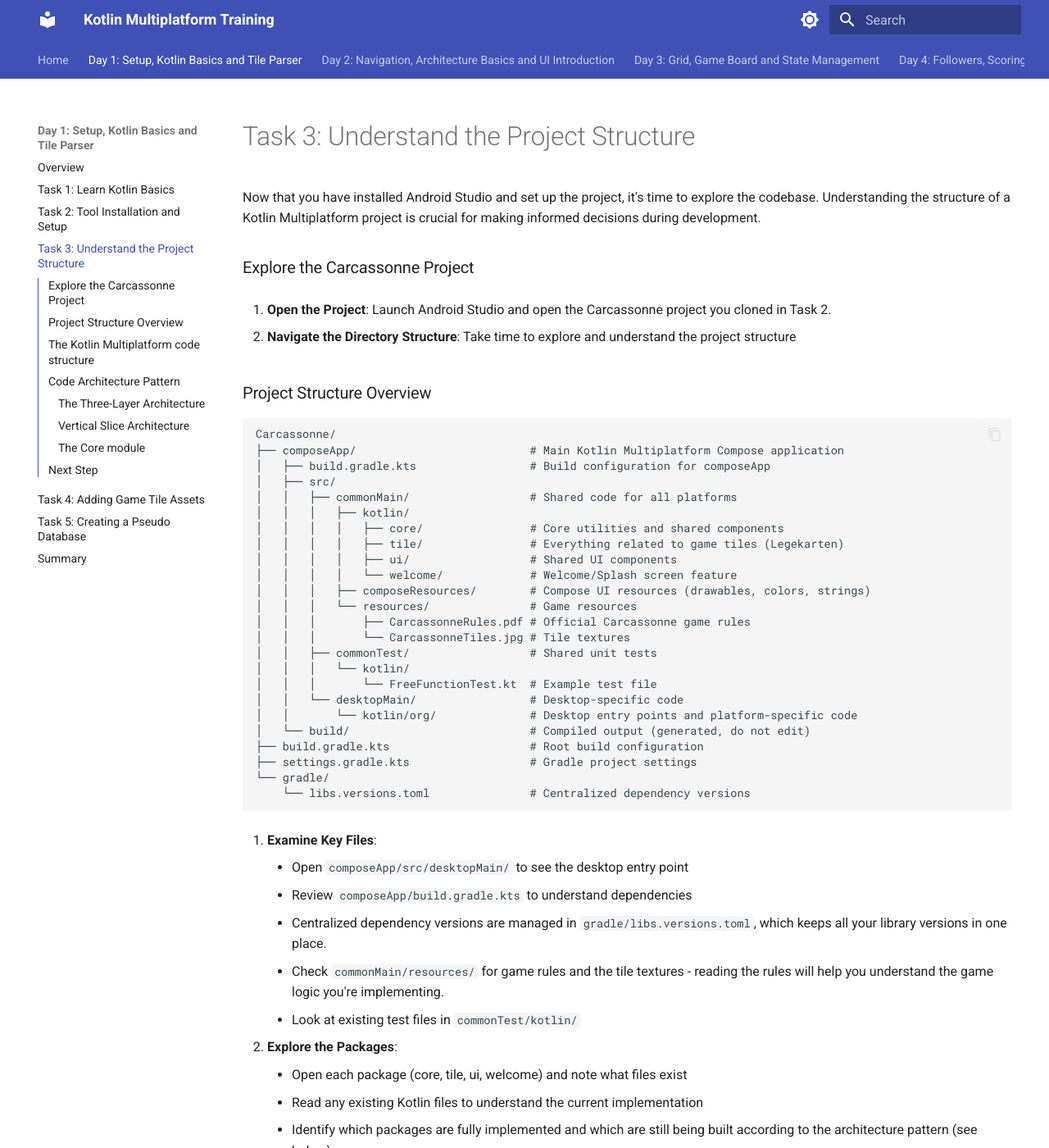
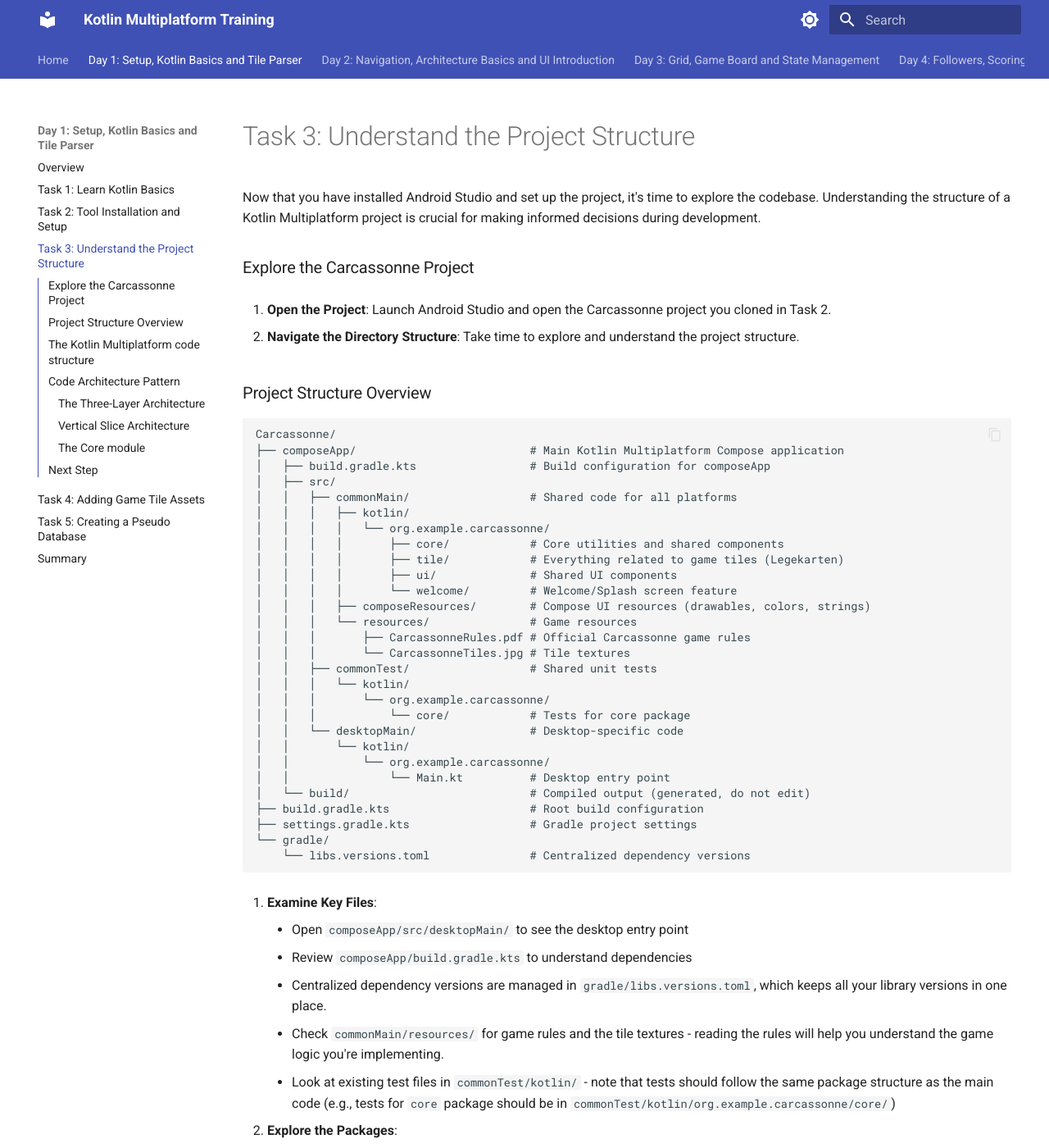
Before and after one commit to kirschkakao/Kotlin-Multiplatform-Training, an MkDocs documentation site: the page built from docs/day1/task3.md, in a window 1280 px wide and 1400 px high. Shown: the whole window at 82% size. Built offline with MkDocs 1.6.1 and Material for MkDocs 9.7.7, drawn with Linux system fonts in a browser that asks for light colours; some of the changed text lies outside the part shown.

Commit message:
adapt project structure overview top new base-package structure

```diff
--- a/docs/day1/task3.md
+++ b/docs/day1/task3.md
@@ -6,7 +6,7 @@ Now that you have installed Android Studio and set up the project, it's time to
 
 1. **Open the Project**: Launch Android Studio and open the Carcassonne project you cloned in Task 2.
 
-2. **Navigate the Directory Structure**: Take time to explore and understand the project structure
+2. **Navigate the Directory Structure**: Take time to explore and understand the project structure.
 
 ### Project Structure Overview
 
@@ -17,19 +17,23 @@ Carcassonne/
 │   ├── src/
 │   │   ├── commonMain/                  # Shared code for all platforms
 │   │   │   ├── kotlin/
-│   │   │   │   ├── core/                # Core utilities and shared components
-│   │   │   │   ├── tile/                # Everything related to game tiles (Legekarten)
-│   │   │   │   ├── ui/                  # Shared UI components
-│   │   │   │   └── welcome/             # Welcome/Splash screen feature
+│   │   │   │   └── org.example.carcassonne/
+│   │   │   │       ├── core/            # Core utilities and shared components
+│   │   │   │       ├── tile/            # Everything related to game tiles (Legekarten)
+│   │   │   │       ├── ui/              # Shared UI components
+│   │   │   │       └── welcome/         # Welcome/Splash screen feature
 │   │   │   ├── composeResources/        # Compose UI resources (drawables, colors, strings)
 │   │   │   └── resources/               # Game resources
 │   │   │       ├── CarcassonneRules.pdf # Official Carcassonne game rules
 │   │   │       └── CarcassonneTiles.jpg # Tile textures
 │   │   ├── commonTest/                  # Shared unit tests
 │   │   │   └── kotlin/
-│   │   │       └── FreeFunctionTest.kt  # Example test file
+│   │   │       └── org.example.carcassonne/
+│   │   │           └── core/            # Tests for core package
 │   │   └── desktopMain/                 # Desktop-specific code
-│   │       └── kotlin/org/              # Desktop entry points and platform-specific code
+│   │       └── kotlin/
+│   │           └── org.example.carcassonne/
+│   │               └── Main.kt          # Desktop entry point
 │   └── build/                           # Compiled output (generated, do not edit)
 ├── build.gradle.kts                     # Root build configuration
 ├── settings.gradle.kts                  # Gradle project settings
@@ -42,7 +46,7 @@ Carcassonne/
     - Review `composeApp/build.gradle.kts` to understand dependencies
     - Centralized dependency versions are managed in `gradle/libs.versions.toml`, which keeps all your library versions in one place.
     - Check `commonMain/resources/` for game rules and the tile textures - reading the rules will help you understand the game logic you're implementing.
-    - Look at existing test files in `commonTest/kotlin/`
+    - Look at existing test files in `commonTest/kotlin/` - note that tests should follow the same package structure as the main code (e.g., tests for `core` package should be in `commonTest/kotlin/org.example.carcassonne/core/`)
 
 4. **Explore the Packages**:
     - Open each package (core, tile, ui, welcome) and note what files exist
@@ -68,7 +72,7 @@ According to this architecture, the app should be divided into three main layers
 
 The **UI Layer** contains the Jetpack Compose code for the user interface—all graphical elements and user interactions.<br>
 The **Domain Layer** sits between the UI and data layers, containing the business logic and state management that updates the UI when values change.<br>
-The **Data Layer** handles all data sources like databases and APIs, providing repositories that offer clean interfaces for the domain layer to read and update data without worrying about implementation details
+The **Data Layer** handles all data sources like databases and APIs, providing repositories that offer clean interfaces for the domain layer to read and update data without worrying about implementation details.
 
 #### Vertical Slice Architecture
 
```
Also changed, not shown: other parts of docs/day1/task3.md (+1 -1 lines), docs/day2/task1.md (+1 -16 lines).
